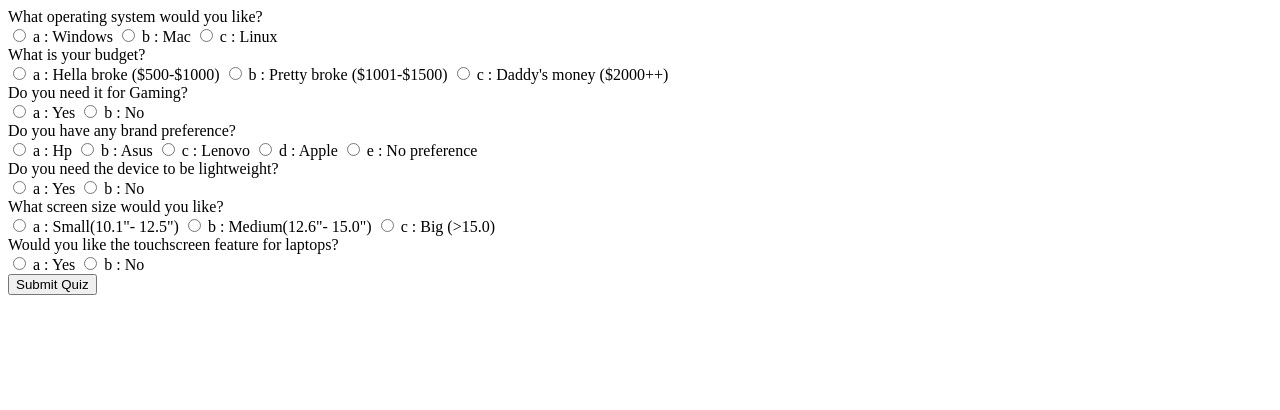
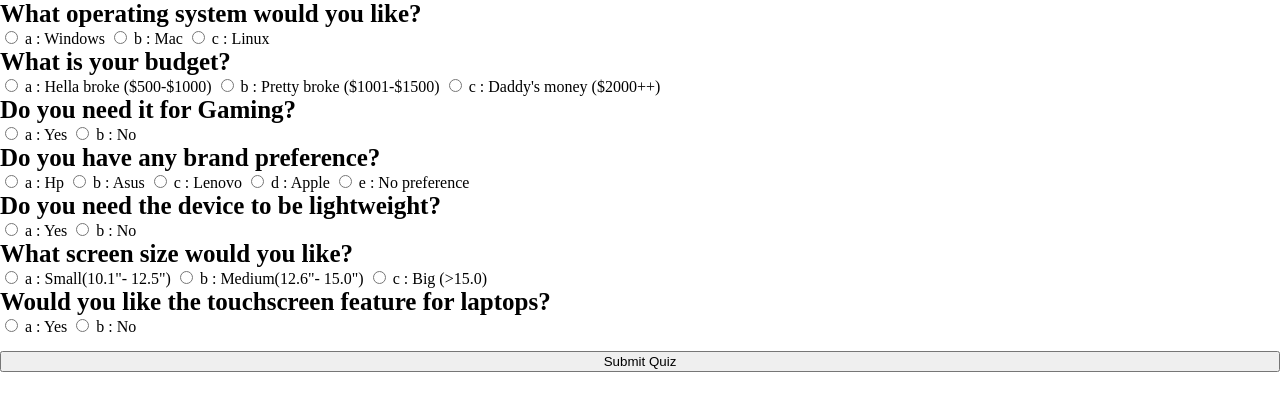
Before and after one commit to seahsongli/Decision-Making, a plain HTML site: page index.html in a window 1280 px wide. Drawn offline with Linux system fonts and the light colour scheme.

Commit message:
Add styling.

```diff
--- a/app.js
+++ b/app.js
@@ -9,8 +9,7 @@ const myQuestions = [
         a: "Windows",
         b: "Mac",
         c: "Linux"
-      },
-      correctAnswer: "c"
+      }
     },
     {
       question: "What is your budget?",
@@ -19,7 +18,6 @@ const myQuestions = [
         b: "Pretty broke ($1001-$1500)",
         c: "Daddy's money ($2000++)"
       },
-      correctAnswer: "c"
     },
     {
       question: "Do you need it for Gaming?",
--- a/index.html
+++ b/index.html
@@ -10,10 +10,12 @@
 </head>
 
 <body>
+    <div class="container">
+        <div id="quiz"></div>
+        <button id="submit">Submit Quiz</button>
+        <div id="results"></div>
+    </div>
 
-    <div id="quiz"></div>
-    <button id="submit">Submit Quiz</button>
-    <div id="results"></div>
 
 </body>
 
--- a/style.css
+++ b/style.css
@@ -0,0 +1,15 @@
+body{
+    padding:0px;
+    margin:0px;
+}
+.container{
+    gap:15px 15px;
+    display:flex;
+    flex-direction: column;
+    gap:15px 15px;
+}
+
+.question{
+    font-size:25;
+    font-weight: bold;
+}
```
